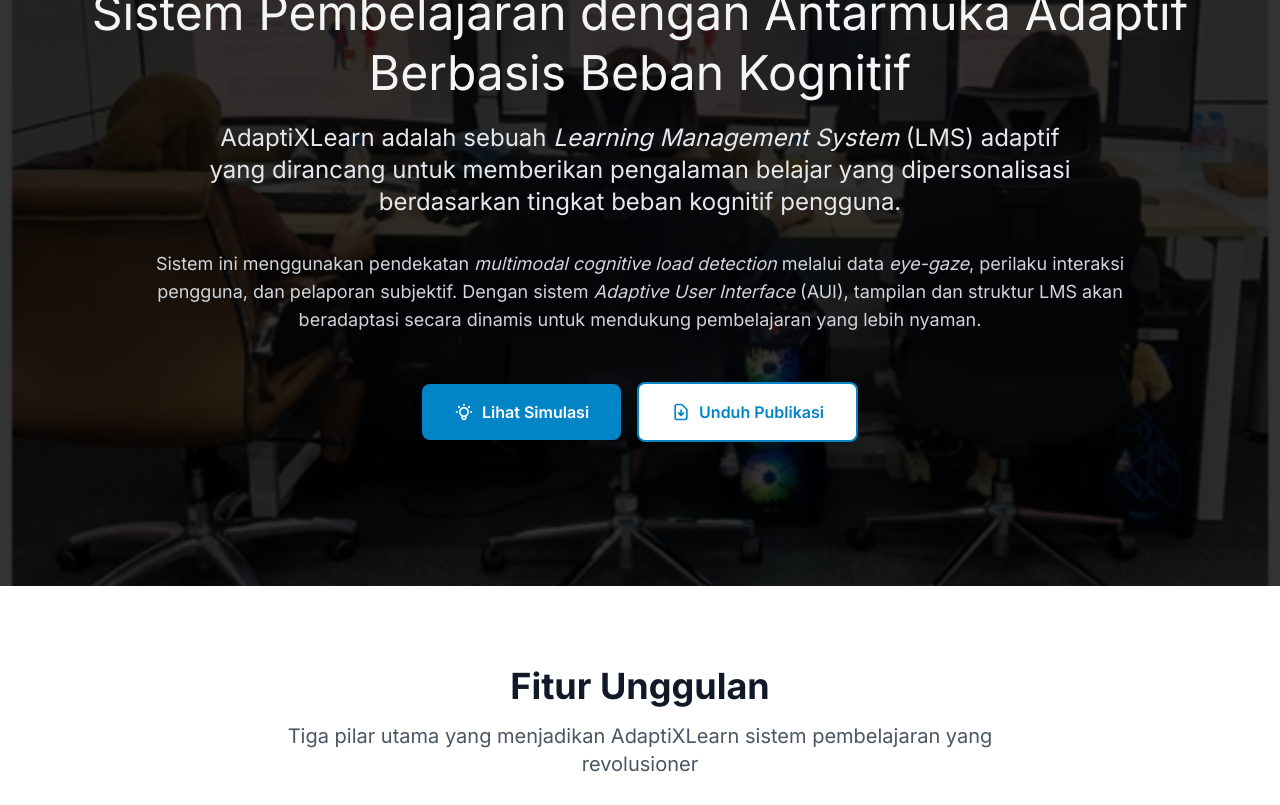
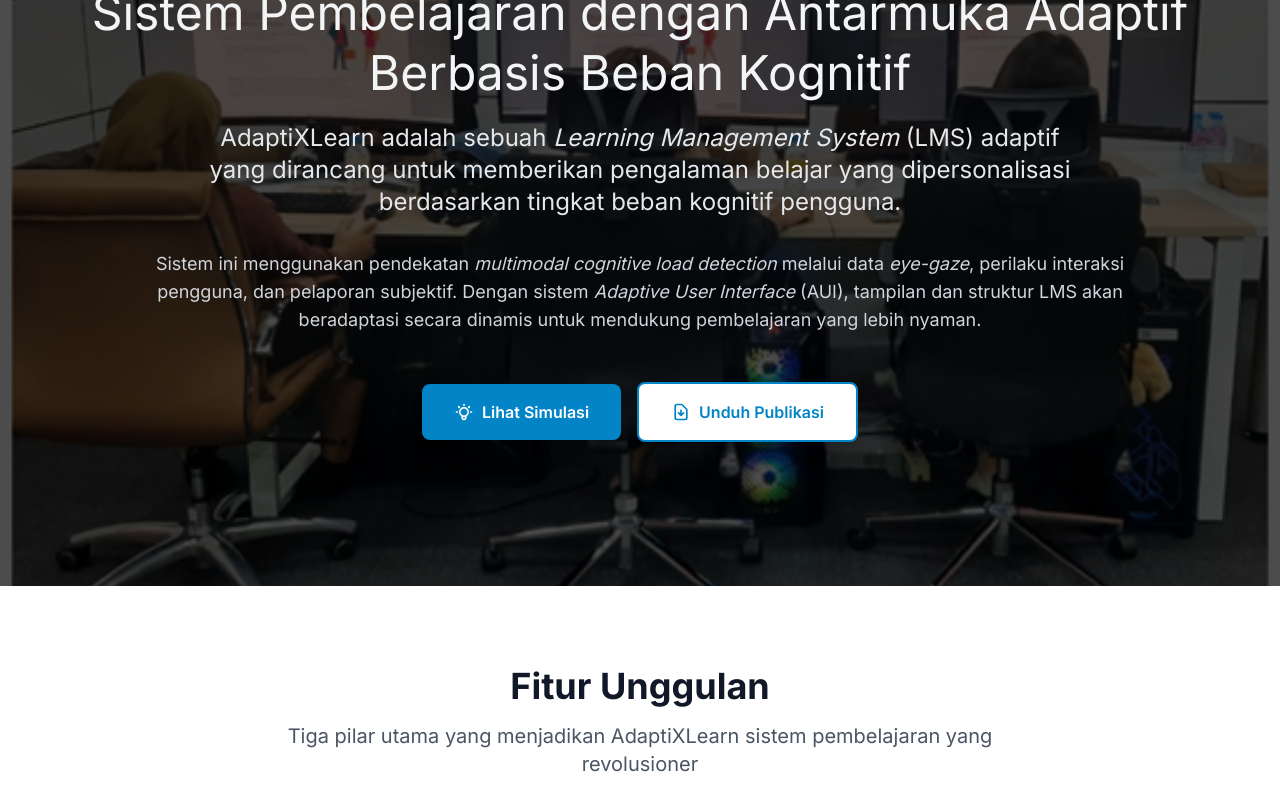
Before and after one commit to bonk007/adaptixlearn.id, a plain HTML site: page index.html in a window 1280 px wide. Shown: the part 227-1032 px from the top of the page. Drawn offline with nearby package versions, Linux system fonts and the light colour scheme.

Commit message:
fix: images and opacity

```diff
--- a/index.html
+++ b/index.html
@@ -157,7 +157,7 @@
     <main> <!-- Hero Section -->
         <section class="relative py-20 bg-cover bg-center bg-no-repeat"
             style="background-image: url('images/dokumentasi/dokumentasi-3.png');"> <!-- Dark overlay -->
-            <div class="absolute inset-0 bg-black bg-opacity-80"></div>
+            <div class="absolute inset-0 bg-black bg-opacity-70"></div>
             <!-- Content -->
             <div class="relative z-10 max-w-7xl mx-auto px-4 sm:px-6 lg:px-8">
                 <div class="text-center animate-fade-in">
```
Also changed, not shown: images/interface/antarmuka-1.png, images/interface/antarmuka-2.png, images/interface/antarmuka-4.png, 1 other file.
